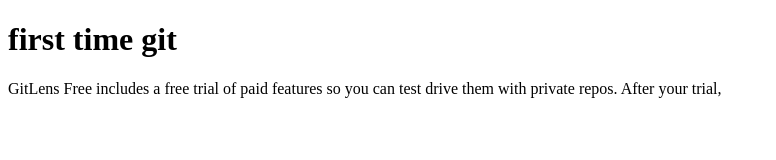
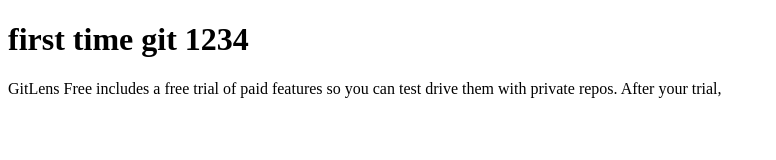
Before and after one commit to RamathEggsy/git-101-yt, a plain HTML site: page index.html in a window 1280 px wide. Shown: the whole page, without its empty margins (0-776 px from the left). Drawn offline with Linux system fonts and the light colour scheme.

Commit message:
Update 1234 index.html

```diff
--- a/index.html
+++ b/index.html
@@ -7,7 +7,7 @@
     <title>Document</title>
 </head>
 <body>
-    <h1>first time git  </h1>
+    <h1>first time git  1234</h1>
     <p>GitLens Free includes a free trial of paid features so you can test drive them with private repos. After your trial,</p>
 </body>
 </html>
```
